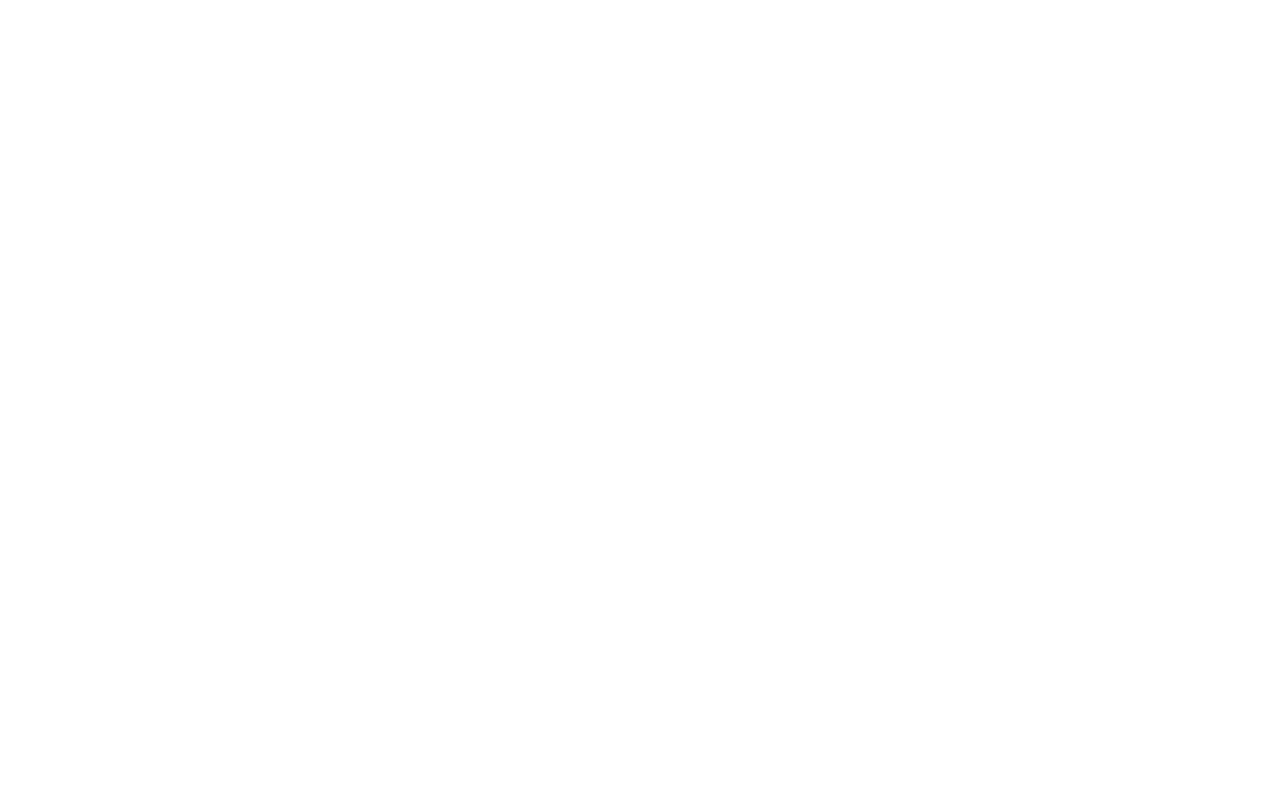
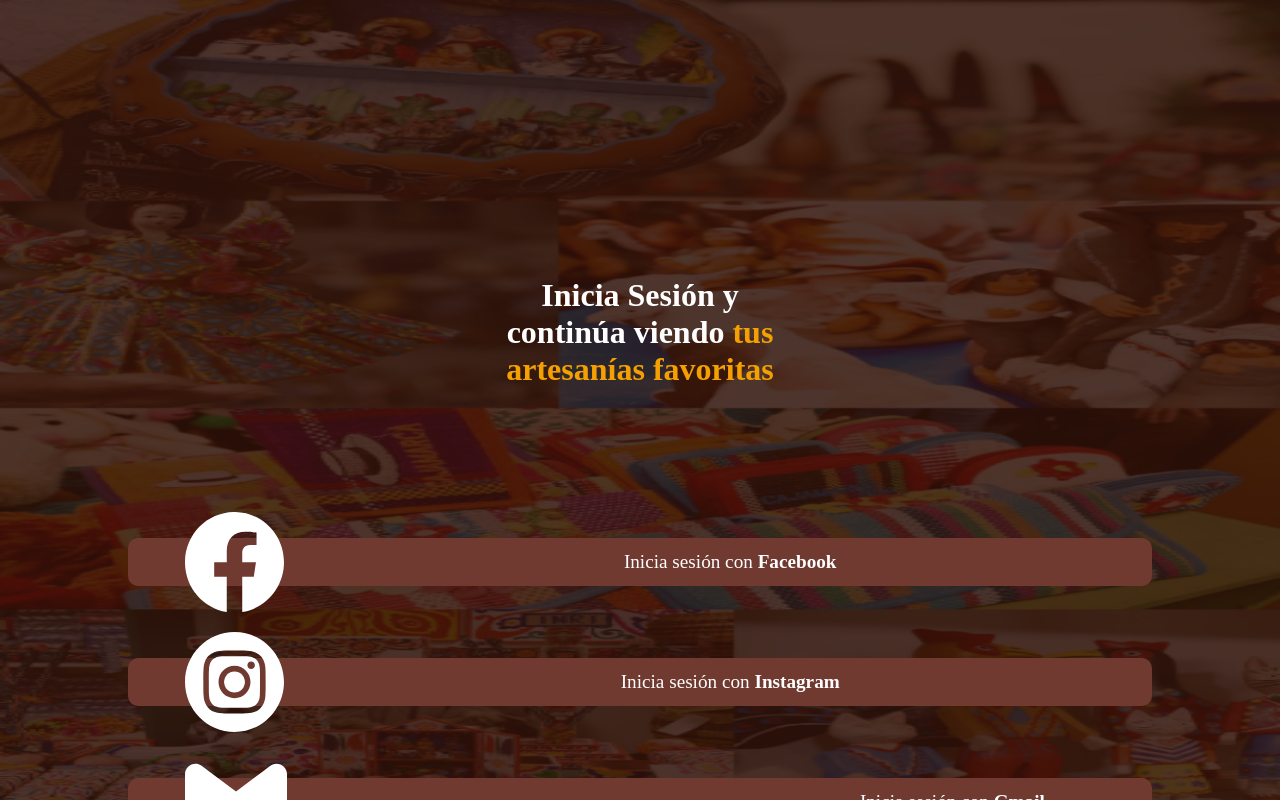
Before and after one commit to Thewilliamg/proyectoFinalExpress, a React (Vite) app: page /login in a window 1280 px wide. Before the commit this address had no page. Built offline with nearby package versions, Linux system fonts and the light colour scheme; the HTML template or start-up script is replaced by a standard one; a web font is replaced by a local one.

Commit message:
feat: :sparkles: Finalization of login screen
Third screen finalization (login)

```diff
--- a/src/App.jsx
+++ b/src/App.jsx
@@ -9,6 +9,7 @@
 import SignUp from './pages/signup/SignUp.jsx'
 import Policy from './pages/signup/register/policy/Policy.jsx'
 import Register from './pages/signup/register/Register.jsx'
+import Login from './pages/login/Login.jsx'
 
 
 
@@ -28,9 +29,10 @@
         {/* //Rutas de perfil de usuario */}
         <Route path='/user' element={<User />} />
         {/* //Rutas de registro */}
-        <Route path='/signup' element={<SignUp />} />                       // Pantalla 2
+        <Route path='/signup' element={<SignUp />} />
+        <Route path='/login' element={<Login />} />
         <Route path='/signup/register' element={<Register />} />
-        <Route path='/signup/register/policy' element={<Policy />} />       // Ruta para pantallas 4 y 5
+        <Route path='/signup/register/policy' element={<Policy />} />
       </Routes>
   </BrowserRouter>
   )
--- /dev/null
+++ b/src/pages/login/Login.css
@@ -0,0 +1,151 @@
+
+.signupBack{
+    display: flex;
+    flex-direction: column;
+    width: 100vw;
+    height: 100vh;
+    background-image: url('/public/img/SignUpBackground.png');
+    background-size: 100% 100%;
+    background-repeat: no-repeat;
+    overflow: hidden;
+    background-color: #34160B;
+    align-items: center;
+}
+
+.signupTitle{
+    display: flex;
+    margin-top: 20%;
+    width: auto;
+    height: auto;
+    color: #fff;
+    font-size: 100%;
+    justify-content: center;
+    align-items: center;
+    text-align: center;
+    font-weight: lighter;
+}
+
+
+.signupTitle_2{
+    color: #F4A002;
+}
+
+.signupButtons{
+    display: flex;
+    /* border: 1px solid red; */
+    align-items: center;
+    flex-direction: column;
+    margin-top: 5%;
+    width: 100%;
+    height: 50vh;
+    gap: 2%;
+}
+
+.signupA{
+    display: flex;
+    /* border: 1px solid red; */
+    width: 80vw;
+    height: 6vh;
+    justify-content: center;
+    align-items: center;
+    text-decoration: none;
+    margin-top: 5%;
+}
+
+.signup_btn{
+    display: flex;
+    width: 100%;
+    height: 100%;
+    justify-content: space-between;
+    align-items: center;
+    font-size: 120%;
+    font-family: 'Bellota';
+    background-color: #703A31;
+    border-radius: 10px;
+    border: none;
+    color: #fff;
+    gap: 6%;
+}
+
+.signup_p1{
+    margin-right: 3%;
+    width: 62vw;
+}
+
+.signupBtnSpan{
+    display: flex;
+    width: 8vw;
+    height: 100%;
+    margin-left: 5%;
+    justify-content: center;
+    align-items: center;
+}
+
+.signupBtnSpan img{
+    width: 100%;
+    height: auto;
+}
+
+
+.signupBtnSpan2{
+    font-weight: bold;
+}
+
+.signup_p2{
+    margin-right: 10%;
+}
+
+.signupAll{
+    display: flex;
+    /* border: 1px solid red; */
+    width: 80vw;
+    height: 6vh;
+    justify-content: center;
+    align-items: center;
+    text-decoration: none;
+    margin-top: 5%;
+}
+
+.signup_btn2{
+    display: flex;
+    width: 100%;
+    height: 100%;
+    justify-content: space-between;
+    align-items: center;
+    font-size: 120%;
+    font-family: 'Bellota';
+    background-color: #703A31;
+    border-radius: 10px;
+    border: none;
+    color: #fff;
+}
+
+.signupAccount{
+    display: flex;
+    flex-direction: column;
+    width: 100%;
+    height: 18vh;
+    align-items: center;
+    margin-top: 3%;
+    color: #fff;
+    font-size: 90%;
+}
+
+.signupAccount_span{
+    display: flex;
+    justify-content: center;
+    align-items: center;
+    height: 5vh;
+}
+
+
+.signupAccount a{
+    display: flex;
+    font-size: 50%;
+    color: #F4A002;
+    text-decoration: underline;
+    height: 100%;
+    width: auto;
+    justify-content: center;
+    align-items: center;
+}
--- /dev/null
+++ b/src/pages/login/Login.jsx
@@ -0,0 +1,66 @@
+import './Login.css'
+import Facebook from '/public/img/facebookIcon.svg';
+import Instagram from '/public/img/instagramIcon.svg';
+import Gmail from '/public/img/gmailIcon.svg';
+import Discord from '/public/img/discordIcon.svg';
+import User from '/public/img/UserIcon.svg';
+
+export default function Login(){
+    return(
+        <div className="signupBack">
+                <div className="signupTitle">
+                    <h1>Inicia Sesión y<br/>
+                    continúa viendo <span className='signupTitle_2'>tus</span><br/>
+                    <span className='signupTitle_2'>artesanías favoritas</span>
+                    </h1>
+                </div>
+                <div className="signupButtons">
+                    <a href="#" className='signupA'>
+                        <button className='signup_btn'>
+                            <span className='signupBtnSpan'>
+                                <img src= {Facebook} alt="Facebook">
+                            </img>
+                            </span>
+                            <p className='signup_p1'>Inicia sesión con <span className='signupBtnSpan2'>Facebook</span></p>
+                        </button>
+                    </a>
+                    <a href="#" className='signupA'>
+                        <button className='signup_btn'>
+                            <span className='signupBtnSpan'>
+                                <img src= {Instagram} alt="Instagram">
+                            </img>
+                            </span>
+                            <p className='signup_p1'>Inicia sesión con <span className='signupBtnSpan2'>Instagram</span></p>
+                        </button>
+                    </a>
+                    <a href="#" className='signupA'>
+                        <button className='signup_btn'>
+                            <span className='signupBtnSpan'>
+                                <img src= {Gmail} alt="Gmail">
+                            </img>
+                            </span>
+                            <p className='signup_p2'>Inicia sesión con <span className='signupBtnSpan2'>Gmail</span></p>
+                        </button>
+                    </a>
+                    <a href="#" className='signupA'>
+                        <button className='signup_btn'>
+                            <span className='signupBtnSpan'>
+                                <img src= {Discord} alt="Gmail">
+                            </img>
+                            </span>
+                            <p className='signup_p2'>Inicia sesión con <span className='signupBtnSpan2'>Discord</span> </p>
+                        </button>
+                    </a>
+                    <a href="#" className='signupAll'>
+                        <button className='signup_btn2'>
+                            <span className='signupBtnSpan'>
+                                <img src= {User} alt="User">
+                            </img>
+                            </span>
+                            <p className='signup_p1'>Inicia sesión con <span className='signupBtnSpan2'>Ruraq Maki</span> </p>
+                        </button>
+                    </a>
+                </div>
+        </div>
+    )
+}
```
